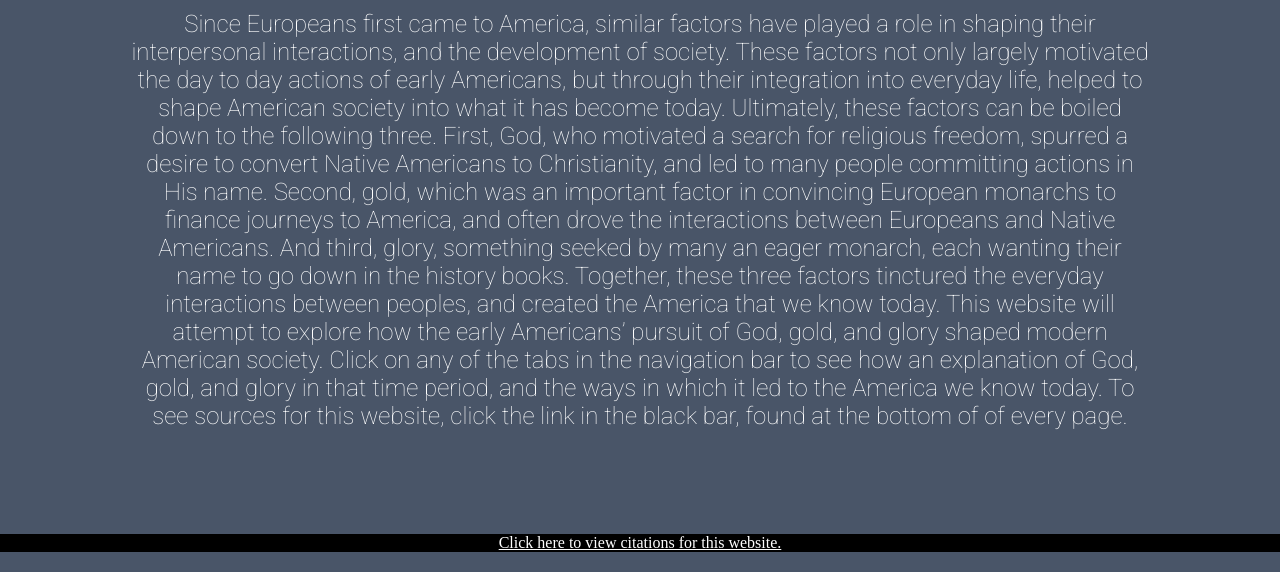
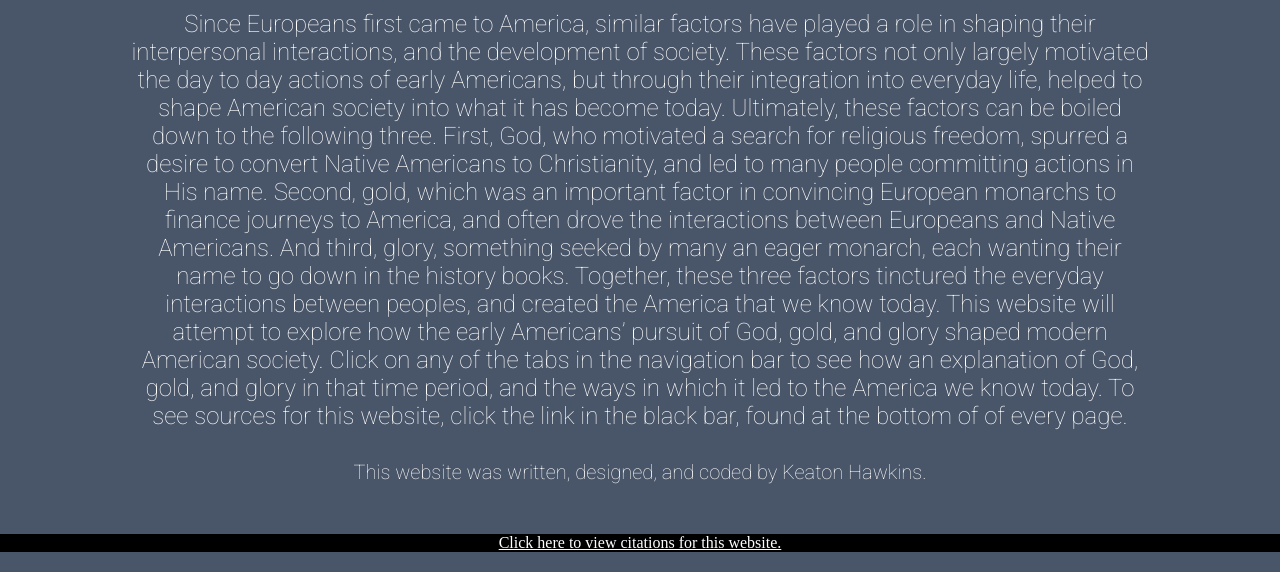
Before and after one commit to urticatecoder/english_midterm, a plain HTML site: page index.html in a window 1280 px wide. Shown: the part 248-820 px from the top of the page. Drawn offline with Linux system fonts and the light colour scheme; a web font is replaced by a local one.

Commit message:
added name

```diff
--- a/index.html
+++ b/index.html
@@ -21,6 +21,7 @@
     <h1 class="header">Home</h1>
     <p id="homepara">Since Europeans first came to America, similar factors have played a role in shaping their interpersonal interactions, and the development of society. These factors not only largely motivated the day to day actions of early Americans, but through their integration into everyday life, helped to shape American society into what it has become today. Ultimately, these factors can be boiled down to the following three. First, God, who motivated a search for religious freedom, spurred a desire to convert Native Americans to Christianity, and led to many people committing actions in His name. Second, gold, which was an important factor in convincing European monarchs to finance journeys to America, and often drove the interactions between Europeans and Native Americans. And third, glory, something seeked by many an eager monarch, each wanting their name to go down in the history books. Together, these three factors tinctured the everyday interactions between peoples, and created the America that we know today. This website will attempt to explore how the early Americans’ pursuit of God, gold, and glory shaped modern American society. Click on any of the tabs in the navigation bar to see how an explanation of God, gold, and glory in that time period, and the ways in which it led to the America we know today. To see sources for this website, click the link in the black bar, found at the bottom of of every page.
     </p>
+    <p style="text-align: center; color: white; font-family: Roboto; font-size: 20px; margin: 30px;">This website was written, designed, and coded by Keaton Hawkins.</p>
     <div class="footer"><a href="citations.html" class="footer">Click here to view citations for this website.</a></div>
   </body>
 </html>
```
